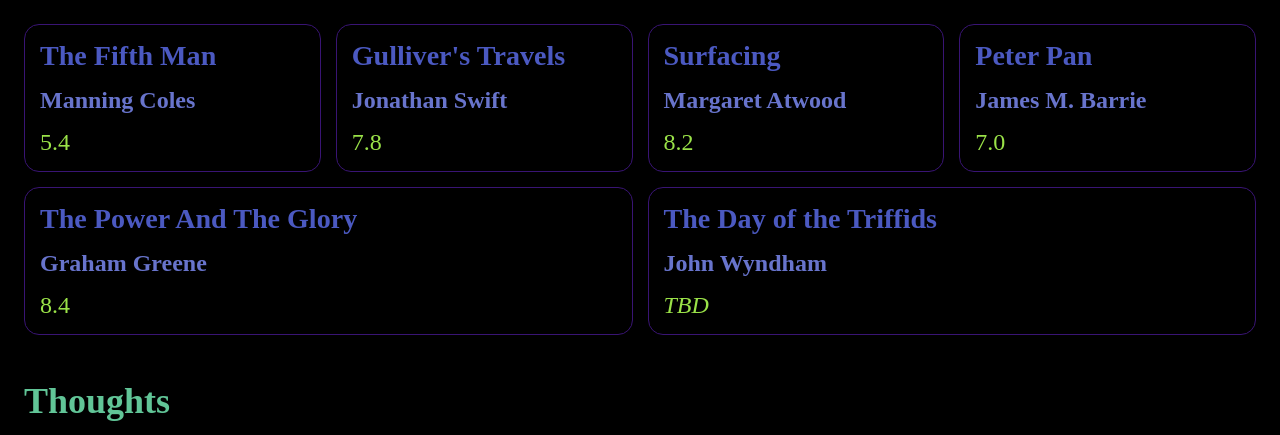
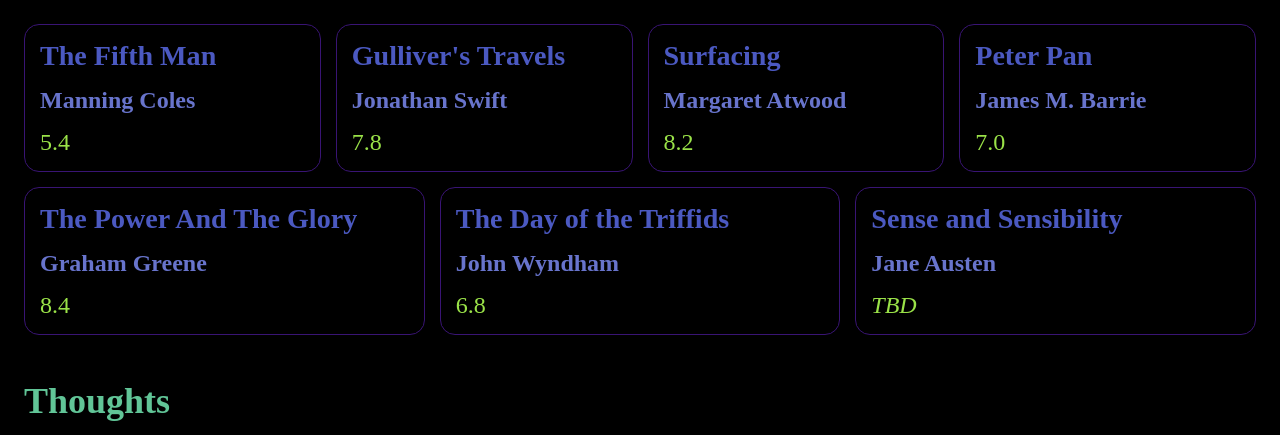
Before and after one commit to hkeward/website, a plain HTML site: page src/html/pages/books.html in a window 1280 px wide. Shown: the part 365-800 px from the top of the page. Drawn offline with Linux system fonts and the light colour scheme.

Commit message:
Add next book

```diff
--- a/src/html/pages/books.html
+++ b/src/html/pages/books.html
@@ -54,6 +54,11 @@
       <div class="book-card">
         <h3>The Day of the Triffids</h3>
         <h4>John Wyndham</h4>
+        <div class="rating">6.8</div>
+      </div>
+      <div class="book-card">
+        <h3>Sense and Sensibility</h3>
+        <h4>Jane Austen</h4>
         <div class="rating"><i>TBD</i></div>
       </div>
     </div>
```
